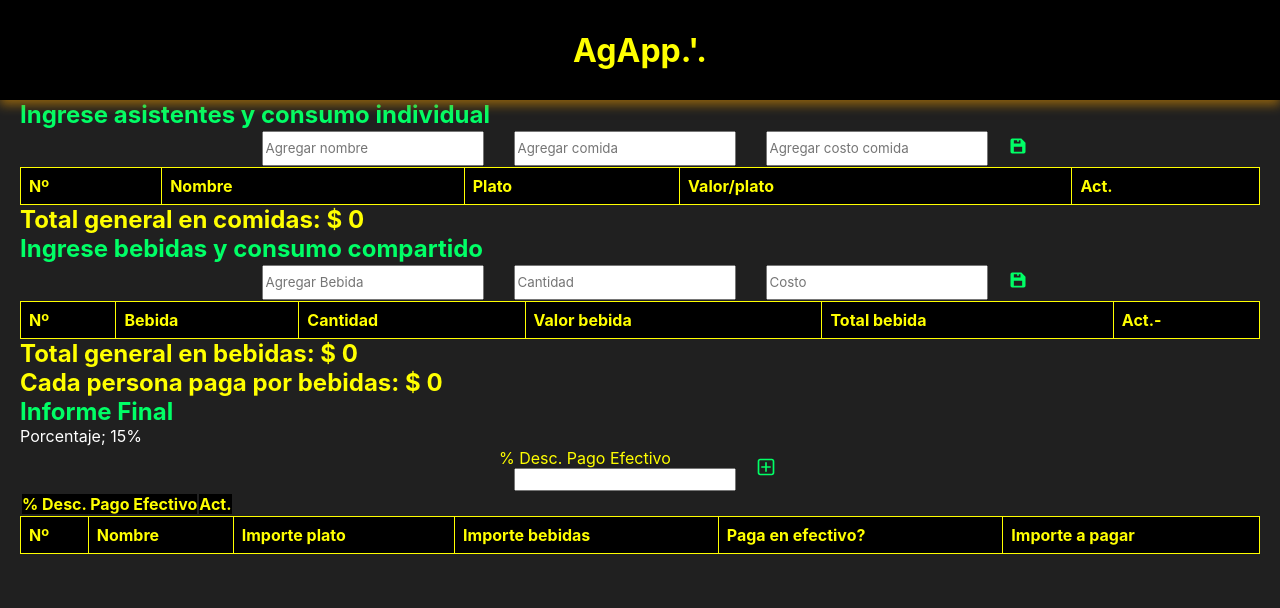
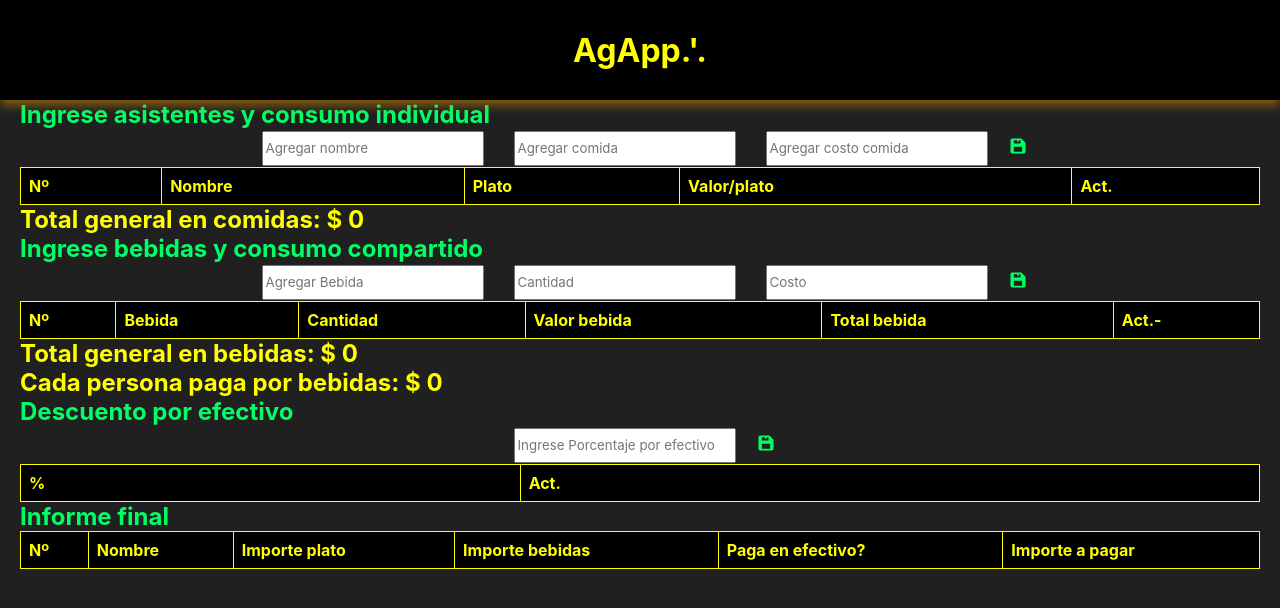
Before and after one commit to elifred2022/agapp, a React (Create React App) app: page / in a window 1280 px wide. Shown: the top 608 px of the page. Built offline with nearby package versions, Linux system fonts and the light colour scheme.

Commit message:
ya calcula con el porcentaje ingresado, falta suma final con descuento

```diff
--- a/src/App.js
+++ b/src/App.js
@@ -8,7 +8,7 @@ import FormBebidas from "./components/bebidas/FormBebidas.js";
 import ListaBebidas from "./components/bebidas/ListaBebidas.js";
 import CalcBebidas from "./components/bebidas/CalcBebidas.js";
 import InformeFinal from "./components/informes/InformeFinal.js";
-import FromPorcentaje from "./components/porcentaje/FormPorcentaje.js";
+import FormPorcentaje from "./components/porcentaje/FormPorcentaje.js";
 import ListaPorcentaje from "./components/porcentaje/ListaPorcentaje.js";
 
 export default function TaskApp() {
@@ -69,13 +69,6 @@ export default function TaskApp() {
     });
   }
 
-  const arregloAlmacenPorcentajeEfectivo = (nuevoAlmancenPorcentajeEfetivo) => {
-    setAlmacenPorcentEfectivo([
-      ...almacenPorcentEfectivo,
-      nuevoAlmancenPorcentajeEfetivo,
-    ]);
-  };
-
   const eliminarPorcentaje = (index) => {
     const nuevaPorcentaje = [...almacenPorcentEfectivo];
     nuevaPorcentaje.splice(index, 1);
@@ -110,20 +103,23 @@ export default function TaskApp() {
           dispatch={dispatch}
           state={state}
         />
-        <h2 className="verde">Informe Final</h2>
-        <p>Porcentaje; 15%</p>
-        <FromPorcentaje
-          arregloAlmacenPorcentajeEfectivo={arregloAlmacenPorcentajeEfectivo}
+        <h2 className="verde">Descuento por efectivo</h2>
+        <FormPorcentaje
+          dispatch={dispatch}
+          montoPorcentaje={state.montoPorcentaje}
         />
         <ListaPorcentaje
-          almacenPorcentEfectivo={almacenPorcentEfectivo}
-          eliminarPorcentaje={eliminarPorcentaje}
+          state={state}
+          montoPorcentaje={state.montoPorcentaje}
+          dispatch={dispatch}
         />
+        <h2 className="verde">Informe final</h2>
         <InformeFinal
           state={state}
           montoBebidaCu={state.montoBebidaCu}
           bebidas={state.bebidas}
           indicesComidas={state.indicesComidas}
+          montoPorcentaje={state.montoPorcentaje}
         />
       </main>
     </>
--- a/src/components/informes/InformeFinal.js
+++ b/src/components/informes/InformeFinal.js
@@ -3,6 +3,7 @@ import { useState, useEffect } from "react";
 export default function ListaComidas({
   state,
   dispatch,
+  montoPorcentaje,
   onChangeComidas,
   onDeleteComidas,
 }) {
@@ -31,6 +32,7 @@ export default function ListaComidas({
               dispatch={dispatch}
               bebidas={state.bebidas}
               indicesComidas={state.indicesComidas}
+              montoPorcentaje={montoPorcentaje}
             />
           ))}
         </tbody>
@@ -39,7 +41,14 @@ export default function ListaComidas({
   );
 }
 
-function Foods({ onChangeComidas, comida, index, bebidas, indicesComidas }) {
+function Foods({
+  onChangeComidas,
+  comida,
+  index,
+  bebidas,
+  indicesComidas,
+  montoPorcentaje,
+}) {
   const [isEfectivoCheck, setIsEfectivoCheck] = useState(false);
   const [resCu, setResCu] = useState("");
   const [totalBebidasCu, setTotalBebidaCu] = useState(0);
@@ -72,13 +81,19 @@ function Foods({ onChangeComidas, comida, index, bebidas, indicesComidas }) {
     setResCu(pagoDebito.toFixed(2));
   }, [totalBebidasCu, acumTotalBebidas, indicesComidas]);
 
+  const traerPorcentajeEfectivo = montoPorcentaje.reduce(
+    (acc, elem) => (acc = parseInt(elem.descuento)),
+    0
+  );
+
   const handleChangeModoPago = (checked) => {
     setIsEfectivoCheck(checked);
 
     if (checked) {
       const pagoDebito =
         parseInt(comida.valorComida) + parseInt(totalBebidasCu);
-      const pagoEfectivo = pagoDebito - (pagoDebito * 10) / 100;
+      const pagoEfectivo =
+        pagoDebito - (pagoDebito * traerPorcentajeEfectivo) / 100;
 
       setResCu(pagoEfectivo.toFixed(2));
     } else {
--- a/src/components/porcentaje/FormPorcentaje.js
+++ b/src/components/porcentaje/FormPorcentaje.js
@@ -1,17 +1,12 @@
-import React, { useState, useEffect } from "react";
-import { CgAddR } from "react-icons/cg";
+import { useEffect, useState } from "react";
+import { v4 as uuidv4 } from "uuid";
+import { BiSolidSave } from "react-icons/bi";
 
-const FromPorcentaje = ({
-  arregloAlmacenPorcentajeEfectivo,
-  almacenPorcentEfectivo,
-}) => {
+export default function FormPorcentaje({ dispatch, montoPorcentaje }) {
   const [descuento, setDescuento] = useState("");
   const [inputDisabled, setInputDisabled] = useState(false);
 
-  /* const traerPorcentajeEfectivo = almacenPorcentEfectivo.reduce(
-    (acc, elem) => (acc = parseInt(elem.descuento)),
-    0
-  );/*/
+  const uniqueId = uuidv4();
 
   useEffect(() => {
     // funcion para desactivar el input
@@ -20,37 +15,50 @@ const FromPorcentaje = ({
     } else {
       setInputDisabled(false);
     }
-  }, [almacenPorcentEfectivo]);
+  }, [montoPorcentaje]);
 
-  const handleSubmit = (e) => {
-    e.preventDefault();
-    arregloAlmacenPorcentajeEfectivo({ descuento });
+  const handleKeyDown = (event) => {
+    if (event.key === "Enter") {
+      dispatch({
+        type: "AGREGAR_PORCENTAJE",
+        payload: {
+          descuento,
+          id: uniqueId,
+        },
+      });
       setDescuento("");
+    }
   };
 
   return (
     <>
-      <form onSubmit={handleSubmit} className="formulario">
-        <label className="yellow">
-          % Desc. Pago Efectivo
+      <div className="formulario">
         <input
-            type="number"
+          placeholder="Ingrese Porcentaje por efectivo"
           value={descuento}
           onChange={(e) => setDescuento(e.target.value)}
+          onKeyDown={handleKeyDown}
           disabled={inputDisabled}
         />
-        </label>
 
         <button
-          type="submit"
+          disabled={inputDisabled}
           className="my-button_agregar"
-          disabled={inputDisabled}
+          onClick={() => {
+            setDescuento("");
+
+            dispatch({
+              type: "AGREGAR_PORCENTAJE",
+              payload: {
+                descuento,
+                id: uniqueId,
+              },
+            });
+          }}
         >
-          <CgAddR />
+          <BiSolidSave />
         </button>
-      </form>
+      </div>
     </>
   );
-};
-
-export default FromPorcentaje;
+}
--- a/src/components/porcentaje/ListaPorcentaje.js
+++ b/src/components/porcentaje/ListaPorcentaje.js
@@ -1,45 +1,56 @@
-import React, { useState, useEffect } from "react";
-import { IoMdTrash } from "react-icons/io";
+import { useState, useEffect } from "react";
+import { MdAutoDelete } from "react-icons/md";
+import { FaEdit } from "react-icons/fa";
+import { BiSolidSave } from "react-icons/bi";
 
-const ListaDescuento = ({
-  almacenPorcentEfectivo,
-  arregloAlmacenPorcentajeEfectivo,
-  eliminarPorcentaje,
-}) => {
-  //  const [descuento, setDescuento] = useState(0);
-
-  useEffect(() => {
-    //arregloAlmacenPorcentajeEfectivo({ descuento });
-  }, []);
-
+export default function ListaComidas({ state, dispatch }) {
   return (
     <>
-      <table className="styled-table-bebida">
+      <table className="styled-table">
         <thead>
           <tr>
-            <th>% Desc. Pago Efectivo</th>
+            <th>%</th>
             <th>Act.</th>
           </tr>
         </thead>
-
         <tbody>
-          {almacenPorcentEfectivo.map((elem, index) => (
-            <tr key={index}>
-              <td>{`${elem.descuento}`} %</td>
-              <td>
-                <button
-                  className="my-button_eliminar"
-                  onClick={() => eliminarPorcentaje(index)}
-                >
-                  <IoMdTrash />
-                </button>
-              </td>
-            </tr>
+          {state.montoPorcentaje.map((porcent, index) => (
+            <Porcentaje
+              key={porcent.id}
+              porcent={porcent}
+              state={state}
+              index={index}
+              dispatch={dispatch}
+              montoPorcentaje={state.montoPorcentaje}
+            />
           ))}
         </tbody>
       </table>
     </>
   );
-};
+}
 
-export default ListaDescuento;
+function Porcentaje({ dispatch, porcent, index, bebidas, indicesComidas }) {
+  let porcentContent;
+  porcentContent = (
+    <>
+      <tr key={porcent.id}>
+        <td>{porcent.descuento}</td>
+        <td>
+          <div className="botonera">
+            <button
+              className="my-button_eliminar"
+              onClick={() =>
+                dispatch({ type: "ELIMINAR_PORCENTAJE", payload: porcent })
+              }
+            >
+              <MdAutoDelete />
+            </button>
+          </div>
+        </td>
+      </tr>
+    </>
+  );
+
+  return <>{<>{porcentContent}</>}</>;
+}
--- a/src/reducer/Reducer.js
+++ b/src/reducer/Reducer.js
@@ -1,13 +1,10 @@
 export const initialState = {
   comidas: [],
   bebidas: [],
+  montoPorcentaje: [],
   indicesComidas: [],
   montoBebidaCu: [],
 };
-/*
-export const actionTypes = {
-  AGREGAR_COMIDA: "AGREGAR_COMIDA",
-};*/
 
 export default function Reducer(state, action) {
   switch (action.type) {
@@ -31,6 +28,21 @@ export default function Reducer(state, action) {
         ...state,
         comidas: state.comidas.filter(
           (comida) => comida.nombre !== action.payload.nombre
+        ),
+      };
+    }
+
+    case "AGREGAR_PORCENTAJE":
+      return {
+        ...state,
+        montoPorcentaje: [...state.montoPorcentaje, action.payload],
+      };
+
+    case "ELIMINAR_PORCENTAJE": {
+      return {
+        ...state,
+        montoPorcentaje: state.montoPorcentaje.filter(
+          (porcent) => porcent.descuento !== action.payload.descuento
         ),
       };
     }
```
Lines whose indentation alone changed are shown as unchanged.
